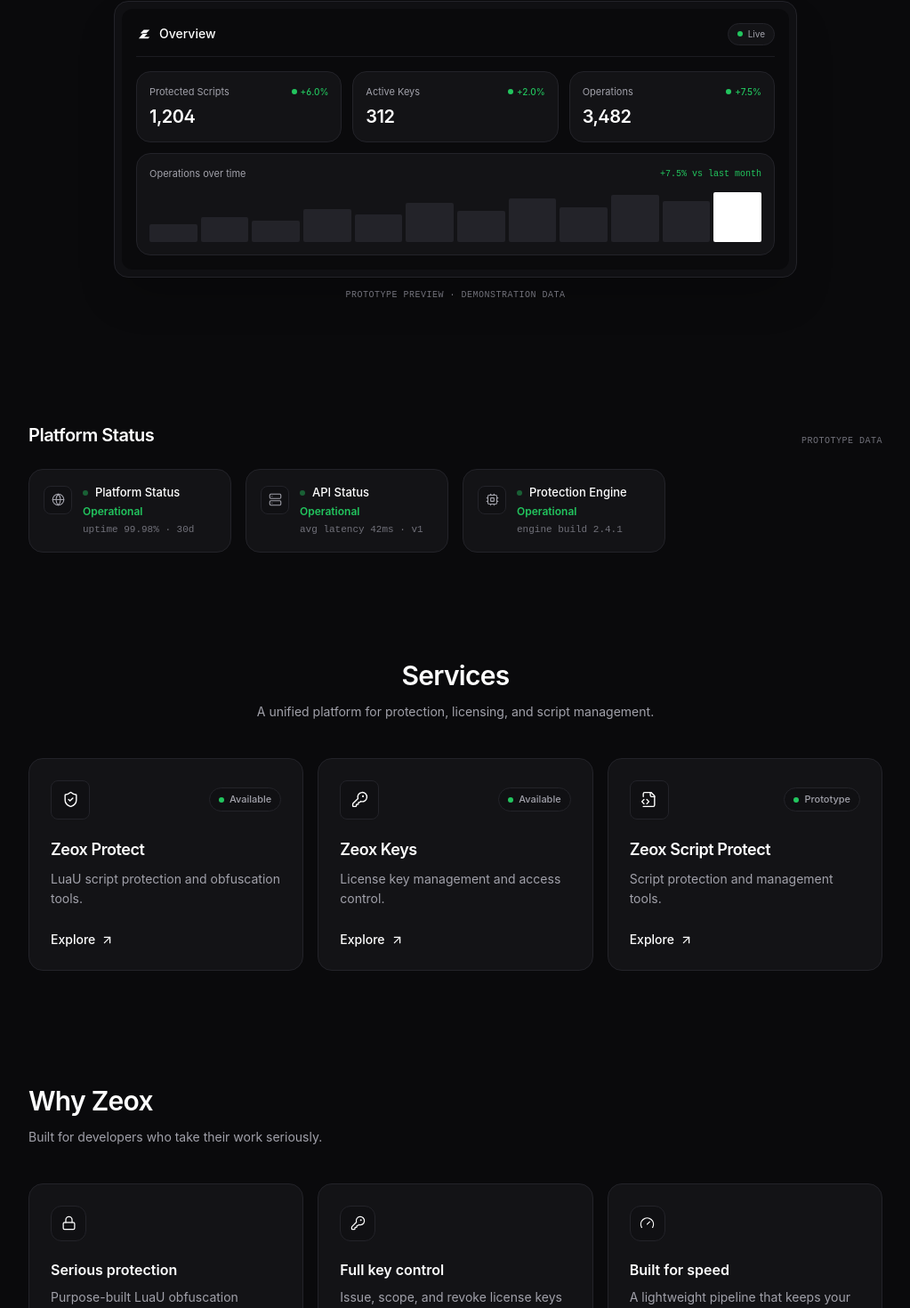
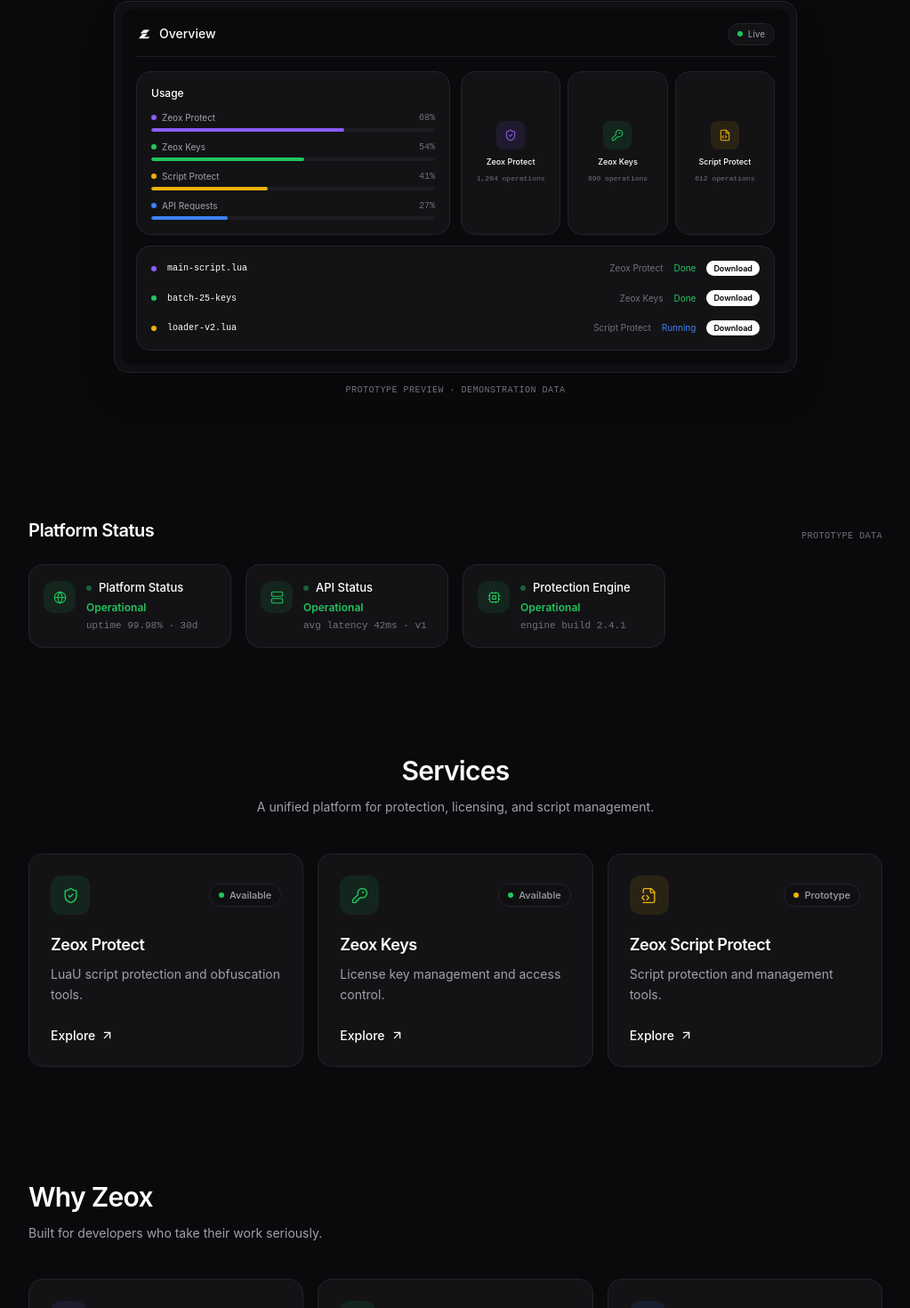
Before and after one commit to z-7z/Zeox, a React (Vite) app: page /#/ in a window 1280 px wide. Shown: the part 544-2014 px from the top of the page at 89% size, without its empty margins (128-1151 px from the left). Built offline with nearby package versions, Linux system fonts and the light colour scheme.

Commit message:
Fix build: remove unused Link import; apply reference style to landing, service and status cards

```diff
--- a/src/components/ServiceCard.tsx
+++ b/src/components/ServiceCard.tsx
@@ -10,17 +10,26 @@ interface ServiceCardProps {
   onExplore?: () => void;
 }
 
-/** Landing page service card. */
+const statusColor: Record<string, string> = {
+  Available: '#22C55E',
+  Prototype: '#EAB308',
+};
+
+/** Landing page service card with colored icon chip (reference style). */
 export function ServiceCard({ icon: Icon, name, description, status, onExplore }: ServiceCardProps) {
+  const color = statusColor[status] ?? '#71717A';
   return (
     <GlassCard hover className="group h-full">
       <div className="flex h-full flex-col p-6">
         <div className="flex items-center justify-between">
-          <span className="flex h-11 w-11 items-center justify-center rounded-lg border border-line bg-panel">
-            <Icon size={19} strokeWidth={1.75} className="text-txt-primary" />
+          <span
+            className="flex h-11 w-11 items-center justify-center rounded-xl"
+            style={{ background: color + '1A' }}
+          >
+            <Icon size={19} strokeWidth={1.75} style={{ color }} />
           </span>
           <span className="inline-flex items-center gap-1.5 rounded-full border border-line bg-panel px-2.5 py-1 text-[11px] font-medium text-txt-secondary">
-            <span className="status-dot bg-accent-green" />
+            <span className="status-dot" style={{ background: color }} />
             {status}
           </span>
         </div>
--- a/src/components/StatusCard.tsx
+++ b/src/components/StatusCard.tsx
@@ -12,21 +12,21 @@ interface StatusCardProps {
   compact?: boolean;
 }
 
-const levelStyles: Record<StatusLevel, { dot: string; text: string }> = {
-  operational: { dot: 'bg-accent-green animate-pulse-dot', text: 'text-accent-green' },
-  warning: { dot: 'bg-warn animate-pulse-dot', text: 'text-warn' },
-  error: { dot: 'bg-accent-red animate-pulse-dot', text: 'text-accent-red' },
-  prototype: { dot: 'bg-txt-muted', text: 'text-txt-secondary' },
+const levelStyles: Record<StatusLevel, { dot: string; text: string; chip: string }> = {
+  operational: { dot: 'bg-accent-green animate-pulse-dot', text: 'text-accent-green', chip: 'bg-accent-green/10' },
+  warning: { dot: 'bg-warn animate-pulse-dot', text: 'text-warn', chip: 'bg-warn/10' },
+  error: { dot: 'bg-accent-red animate-pulse-dot', text: 'text-accent-red', chip: 'bg-accent-red/10' },
+  prototype: { dot: 'bg-txt-muted', text: 'text-txt-secondary', chip: 'bg-line-soft' },
 };
 
-/** Compact flat status container. */
+/** Compact flat status container with colored icon chip. */
 export function StatusCard({ icon: Icon, title, state, level, metadata, compact = false }: StatusCardProps) {
   const s = levelStyles[level];
   return (
     <GlassCard hover className="h-full">
       <div className={'flex items-start gap-3 ' + (compact ? 'p-4' : 'p-5')}>
-        <span className="mt-0.5 flex h-8 w-8 shrink-0 items-center justify-center rounded-lg border border-line bg-panel">
-          <Icon size={15} strokeWidth={1.75} className="text-txt-secondary" />
+        <span className={'mt-0.5 flex h-9 w-9 shrink-0 items-center justify-center rounded-xl ' + s.chip}>
+          <Icon size={15} strokeWidth={1.75} className={s.text} />
         </span>
         <div className="min-w-0 flex-1">
           <div className="flex items-center gap-2">
--- a/src/pages/Dashboard.tsx
+++ b/src/pages/Dashboard.tsx
@@ -1,5 +1,5 @@
 import { useEffect, useState } from 'react';
-import { Link, useLocation, useNavigate } from 'react-router-dom';
+import { useLocation, useNavigate } from 'react-router-dom';
 import {
   LayoutDashboard,
   ShieldCheck,
@@ -136,7 +136,7 @@ function Overview() {
           </div>
         </GlassCard>
 
-        <div className="grid grid-cols-1 gap-4 xs:grid-cols-3 lg:grid-cols-1 xl:grid-cols-1">
+        <div className="grid grid-cols-1 gap-4 xs:grid-cols-3 lg:grid-cols-1">
           {storageCards.map((c) => (
             <GlassCard key={c.name} hover className="group">
               <div className="flex items-center gap-4 p-4 sm:p-5">
--- a/src/pages/Landing.tsx
+++ b/src/pages/Landing.tsx
@@ -22,33 +22,68 @@ const whyItems = [
     icon: Lock,
     title: 'Serious protection',
     description: 'Purpose-built LuaU obfuscation designed to resist tampering and reverse engineering.',
+    color: '#8B5CF6',
   },
   {
     icon: KeyRound,
     title: 'Full key control',
     description: 'Issue, scope, and revoke license keys from one unified control surface.',
+    color: '#22C55E',
   },
   {
     icon: Gauge,
     title: 'Built for speed',
     description: 'A lightweight pipeline that keeps your workflow fast while staying secure.',
+    color: '#3B82F6',
   },
 ];
 
 const features = [
-  { icon: ShieldCheck, title: 'Script Protection', description: 'Layered defenses for LuaU scripts.' },
-  { icon: Terminal, title: 'Developer Tools', description: 'A growing toolkit for everyday development.' },
-  { icon: LayoutDashboard, title: 'Unified Dashboard', description: 'Every service in one clean workspace.' },
-  { icon: ActivityIcon, title: 'Activity Tracking', description: 'See operations and usage at a glance.' },
+  { icon: ShieldCheck, title: 'Script Protection', description: 'Layered defenses for LuaU scripts.', color: '#8B5CF6' },
+  { icon: Terminal, title: 'Developer Tools', description: 'A growing toolkit for everyday development.', color: '#22C55E' },
+  { icon: LayoutDashboard, title: 'Unified Dashboard', description: 'Every service in one clean workspace.', color: '#EAB308' },
+  { icon: ActivityIcon, title: 'Activity Tracking', description: 'See operations and usage at a glance.', color: '#3B82F6' },
 ];
 
-const previewStats = [
-  { label: 'Protected Scripts', value: '1,204', delta: '+6.0%' },
-  { label: 'Active Keys', value: '312', delta: '+2.0%' },
-  { label: 'Operations', value: '3,482', delta: '+7.5%' },
+const previewUsage = [
+  { label: 'Zeox Protect', pct: 68, color: '#8B5CF6' },
+  { label: 'Zeox Keys', pct: 54, color: '#22C55E' },
+  { label: 'Script Protect', pct: 41, color: '#EAB308' },
+  { label: 'API Requests', pct: 27, color: '#3B82F6' },
 ];
 
-const previewBars = [35, 50, 42, 65, 55, 78, 62, 88, 70, 95, 82, 100];
+const previewCards = [
+  { icon: ShieldCheck, name: 'Zeox Protect', sub: '1,204 operations', color: '#8B5CF6' },
+  { icon: KeyRound, name: 'Zeox Keys', sub: '890 operations', color: '#22C55E' },
+  { icon: FileCode2, name: 'Script Protect', sub: '612 operations', color: '#EAB308' },
+];
+
+const previewRows = [
+  { name: 'main-script.lua', service: 'Zeox Protect', status: 'Done', color: '#8B5CF6' },
+  { name: 'batch-25-keys', service: 'Zeox Keys', status: 'Done', color: '#22C55E' },
+  { name: 'loader-v2.lua', service: 'Script Protect', status: 'Running', color: '#EAB308' },
+];
+
+function FileCode2(props: { size?: number; strokeWidth?: number; style?: React.CSSProperties }) {
+  return (
+    <svg
+      width={props.size ?? 24}
+      height={props.size ?? 24}
+      viewBox="0 0 24 24"
+      fill="none"
+      stroke="currentColor"
+      strokeWidth={props.strokeWidth ?? 2}
+      strokeLinecap="round"
+      strokeLinejoin="round"
+      style={props.style}
+    >
+      <path d="M14 2H6a2 2 0 0 0-2 2v16a2 2 0 0 0 2 2h12a2 2 0 0 0 2-2V8z" />
+      <path d="M14 2v6h6" />
+      <path d="m9 13-2 2 2 2" />
+      <path d="m13 17 2-2-2-2" />
+    </svg>
+  );
+}
 
 export function Landing() {
   return (
@@ -81,7 +116,7 @@ export function Landing() {
             </div>
           </div>
 
-          {/* Dashboard preview */}
+          {/* Dashboard preview in the reference style */}
           <div className="fade-up mx-auto mt-16 max-w-3xl" style={{ animationDelay: '120ms' }}>
             <div className="rounded-2xl border border-line bg-panel p-2 shadow-2xl">
               <div className="rounded-xl bg-page p-4">
@@ -95,34 +130,59 @@ export function Landing() {
                     Live
                   </span>
                 </div>
-                <div className="mt-4 grid grid-cols-3 gap-3">
-                  {previewStats.map((s) => (
-                    <div key={s.label} className="card p-3.5">
-                      <div className="flex items-center justify-between">
-                        <p className="text-[11px] text-txt-secondary">{s.label}</p>
-                        <span className="flex items-center gap-1 text-[10px] font-medium text-accent-green">
-                          <span className="status-dot bg-accent-green" />
-                          {s.delta}
+
+                <div className="mt-4 grid grid-cols-1 gap-3 sm:grid-cols-2">
+                  {/* Usage mini-card */}
+                  <div className="card p-4">
+                    <p className="text-xs font-medium text-white">Usage</p>
+                    <div className="mt-3 space-y-2.5">
+                      {previewUsage.map((u) => (
+                        <div key={u.label}>
+                          <div className="flex items-center justify-between text-[10px]">
+                            <span className="flex items-center gap-1.5 text-txt-secondary">
+                              <span className="status-dot" style={{ background: u.color }} />
+                              {u.label}
+                            </span>
+                            <span className="font-mono text-txt-muted">{u.pct}%</span>
+                          </div>
+                          <div className="mt-1 h-1 overflow-hidden rounded-full bg-line-soft">
+                            <div className="h-full rounded-full" style={{ width: u.pct + '%', background: u.color }} />
+                          </div>
+                        </div>
+                      ))}
+                    </div>
+                  </div>
+
+                  {/* Service cards */}
+                  <div className="grid grid-cols-3 gap-2">
+                    {previewCards.map((c) => (
+                      <div key={c.name} className="card flex flex-col items-center justify-center gap-2 p-3">
+                        <span
+                          className="flex h-8 w-8 items-center justify-center rounded-lg"
+                          style={{ background: c.color + '1A' }}
+                        >
+                          <c.icon size={14} strokeWidth={1.75} style={{ color: c.color }} />
                         </span>
+                        <p className="text-center text-[9px] font-medium leading-tight text-white">{c.name}</p>
+                        <p className="text-center font-mono text-[8px] text-txt-muted">{c.sub}</p>
                       </div>
-                      <p className="mt-1.5 text-xl font-semibold tracking-tight text-white">{s.value}</p>
+                    ))}
+                  </div>
+                </div>
+
+                {/* Mini table */}
+                <div className="card mt-3 p-2">
+                  {previewRows.map((r, i) => (
+                    <div key={i} className="flex items-center gap-3 rounded-lg px-2 py-2">
+                      <span className="status-dot" style={{ background: r.color }} />
+                      <span className="flex-1 truncate font-mono text-[10px] text-txt-primary">{r.name}</span>
+                      <span className="hidden text-[10px] text-txt-muted sm:block">{r.service}</span>
+                      <span className={'text-[10px] ' + (r.status === 'Running' ? 'text-accent-blue' : 'text-accent-green')}>
+                        {r.status}
+                      </span>
+                      <span className="rounded-full bg-white px-2 py-0.5 text-[9px] font-semibold text-black">Download</span>
                     </div>
                   ))}
-                </div>
-                <div className="card mt-3 p-3.5">
-                  <div className="flex items-center justify-between">
-                    <p className="text-[11px] text-txt-secondary">Operations over time</p>
-                    <p className="font-mono text-[10px] text-accent-green">+7.5% vs last month</p>
-                  </div>
-                  <div className="mt-3 flex h-14 items-end gap-1">
-                    {previewBars.map((h, i) => (
-                      <div
-                        key={i}
-                        className={'flex-1 rounded-sm ' + (i === previewBars.length - 1 ? 'bg-txt-primary' : 'bg-line')}
-                        style={{ height: h + '%' }}
-                      />
-                    ))}
-                  </div>
                 </div>
               </div>
             </div>
@@ -176,8 +236,11 @@ export function Landing() {
             {whyItems.map((w) => (
               <GlassCard key={w.title} hover>
                 <div className="p-6">
-                  <span className="flex h-10 w-10 items-center justify-center rounded-xl border border-line bg-panel">
-                    <w.icon size={17} strokeWidth={1.75} className="text-txt-primary" />
+                  <span
+                    className="flex h-10 w-10 items-center justify-center rounded-xl"
+                    style={{ background: w.color + '1A' }}
+                  >
+                    <w.icon size={17} strokeWidth={1.75} style={{ color: w.color }} />
                   </span>
                   <h3 className="mt-5 text-base font-semibold text-white">{w.title}</h3>
                   <p className="mt-2 text-sm leading-relaxed text-txt-secondary">{w.description}</p>
@@ -196,7 +259,12 @@ export function Landing() {
             {features.map((f) => (
               <GlassCard key={f.title} hover compact>
                 <div className="p-5">
-                  <f.icon size={18} strokeWidth={1.75} className="text-txt-primary" />
+                  <span
+                    className="flex h-9 w-9 items-center justify-center rounded-lg"
+                    style={{ background: f.color + '1A' }}
+                  >
+                    <f.icon size={16} strokeWidth={1.75} style={{ color: f.color }} />
+                  </span>
                   <h3 className="mt-4 text-sm font-semibold text-white">{f.title}</h3>
                   <p className="mt-1.5 text-xs leading-relaxed text-txt-secondary">{f.description}</p>
                 </div>
```
